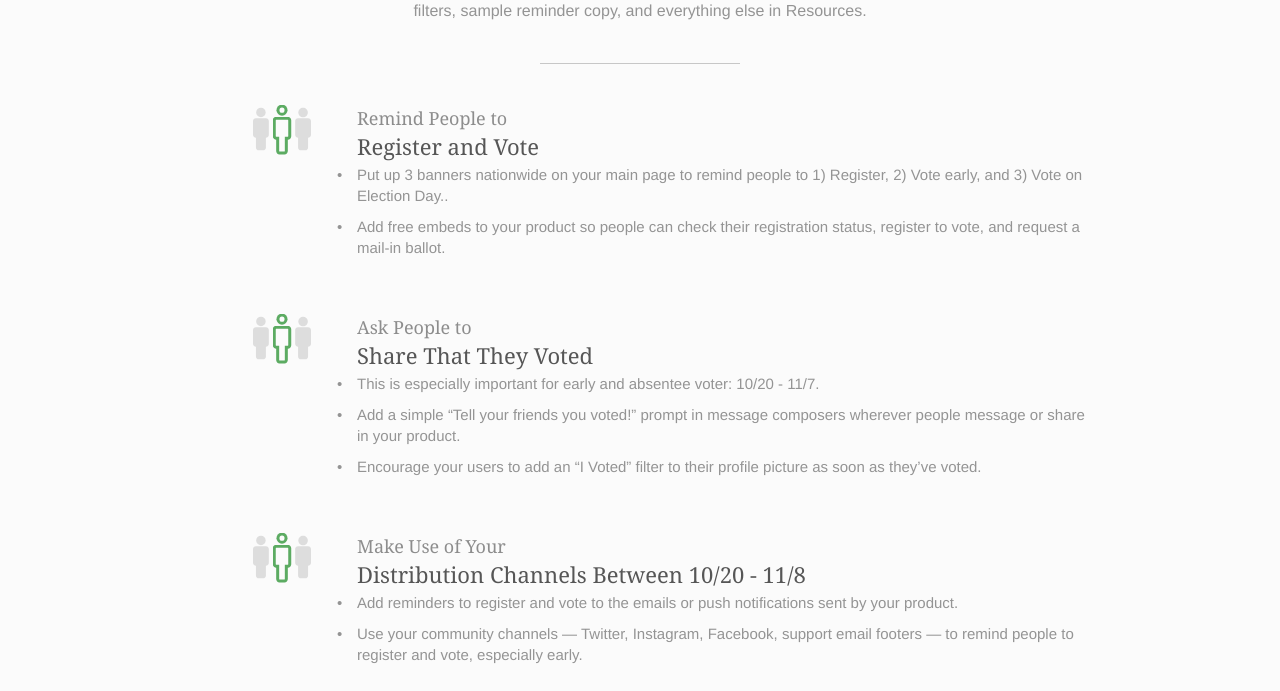
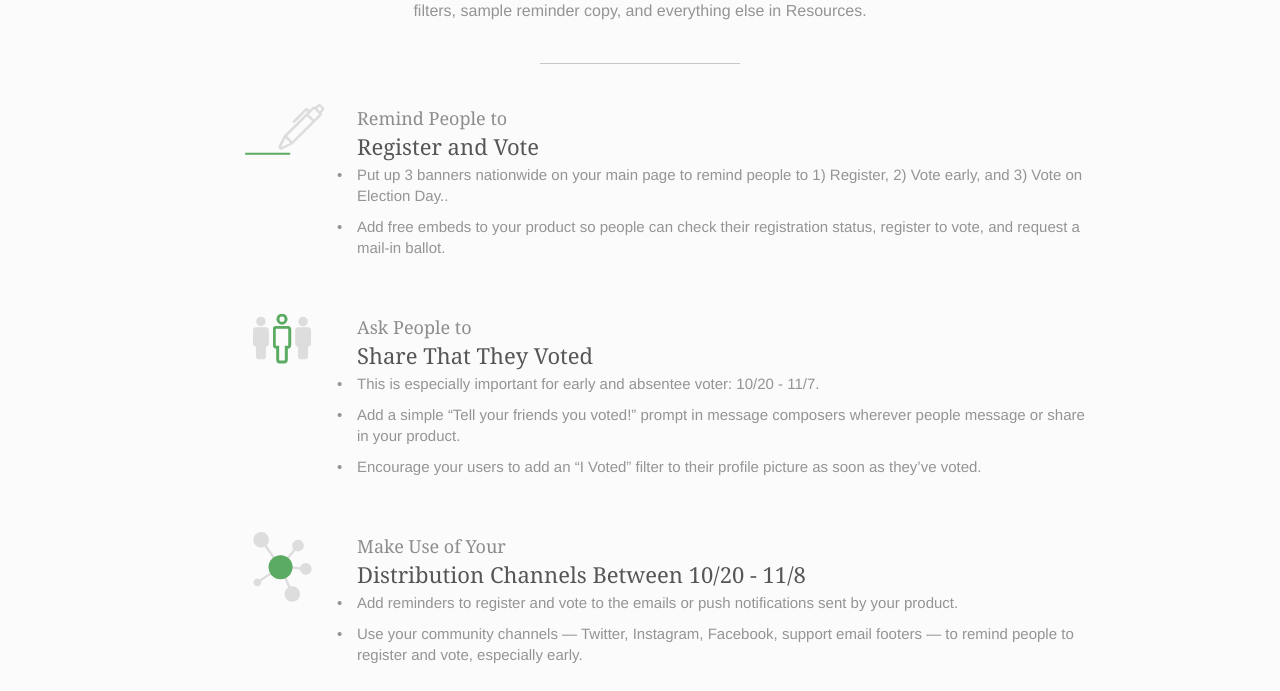
Before and after one commit to techthevote/techthevote.github.io, a Jekyll site: the page built from playbook.md, in a window 1280 px wide. Shown: the part 443-1134 px from the top of the page. Built offline with Jekyll 4.4.1, drawn with Linux system fonts in a browser that asks for light colours; nearby versions of some CDN libraries; comment, search, counter and statistics services are not loaded.

Commit message:
playbook assets
added and styled additional playbook assets

```diff
--- a/_includes/header.html
+++ b/_includes/header.html
@@ -46,7 +46,7 @@
    </ul>
 
     <div class="social-media-share">
-      <div class="fb-share-button" data-href="https://developers.facebook.com/docs/plugins/" data-layout="button_count" data-size="small" data-mobile-iframe="true">
+      <div class="fb-share-button" data-href="http://www.techthevote.org/" data-layout="button_count" data-size="small" data-mobile-iframe="true">
         <a class="fb-xfbml-parse-ignore" target="_blank" href="https://www.facebook.com/sharer/sharer.php?u=https%3A%2F%2Fdevelopers.facebook.com%2Fdocs%2Fplugins%2F&amp;src=sdkpreparse">Share</a>
       </div>
 
--- a/_sass/_playbook.scss
+++ b/_sass/_playbook.scss
@@ -53,6 +53,28 @@
   }
 }
 
+.playbook-image.register {
+  img {
+    width: 66%;
+    position: relative;
+    right: -13px;
+  }
+}
+
+.playbook-image.calendar {
+  img {
+    width: 50%;
+  }
+}
+
+.playbook-image.early {
+  img {
+    width: 65%;
+    position: relative;
+    right: -10px;
+  }
+}
+
 hr {
   border: none;
   height: 1px;
--- a/playbook.md
+++ b/playbook.md
@@ -19,8 +19,8 @@
 ---
 
 <div class="playbook-item" markdown="1">
-<div class="playbook-image" markdown="1">
-![Ask Friends and Family]({{site.baseurl}}/assets/images/social.svg)
+<div class="playbook-image register" markdown="1">
+![Ask Friends and Family]({{site.baseurl}}/assets/images/register.svg)
 </div>
 
 <div class="playbook-text" markdown="1">
@@ -49,7 +49,7 @@
 
 <div class="playbook-item" markdown="1">
 <div class="playbook-image" markdown="1">
-![Ask Friends and Family]({{site.baseurl}}/assets/images/social.svg)
+![Ask Friends and Family]({{site.baseurl}}/assets/images/network.svg)
 </div>
 
 <div class="playbook-text" markdown="1">
@@ -122,8 +122,8 @@
 ---
 
 <div class="playbook-item" markdown="1">
-<div class="playbook-image" markdown="1">
-![Ask Friends and Family]({{site.baseurl}}/assets/images/social.svg)
+<div class="playbook-image register" markdown="1">
+![Ask Friends and Family]({{site.baseurl}}/assets/images/register.svg)
 </div>
 
 <div class="playbook-text" markdown="1">
@@ -136,8 +136,8 @@
 </div>
 
 <div class="playbook-item" markdown="1">
-<div class="playbook-image" markdown="1">
-![Ask Friends and Family]({{site.baseurl}}/assets/images/social.svg)
+<div class="playbook-image early" markdown="1">
+![Ask Friends and Family]({{site.baseurl}}/assets/images/early.svg)
 </div>
 
 <div class="playbook-text" markdown="1">
@@ -150,8 +150,8 @@
 </div>
 
 <div class="playbook-item" markdown="1">
-<div class="playbook-image" markdown="1">
-![Ask Friends and Family]({{site.baseurl}}/assets/images/social.svg)
+<div class="playbook-image calendar" markdown="1">
+![Ask Friends and Family]({{site.baseurl}}/assets/images/calendar.svg)
 </div>
 
 <div class="playbook-text" markdown="1">
```
Also changed, not shown: assets/images/Google_2015_logo.svg (renamed from assets/images/google_logo.svg), assets/images/calendar.svg (added), assets/images/early.svg (added), assets/images/network.svg (added).
